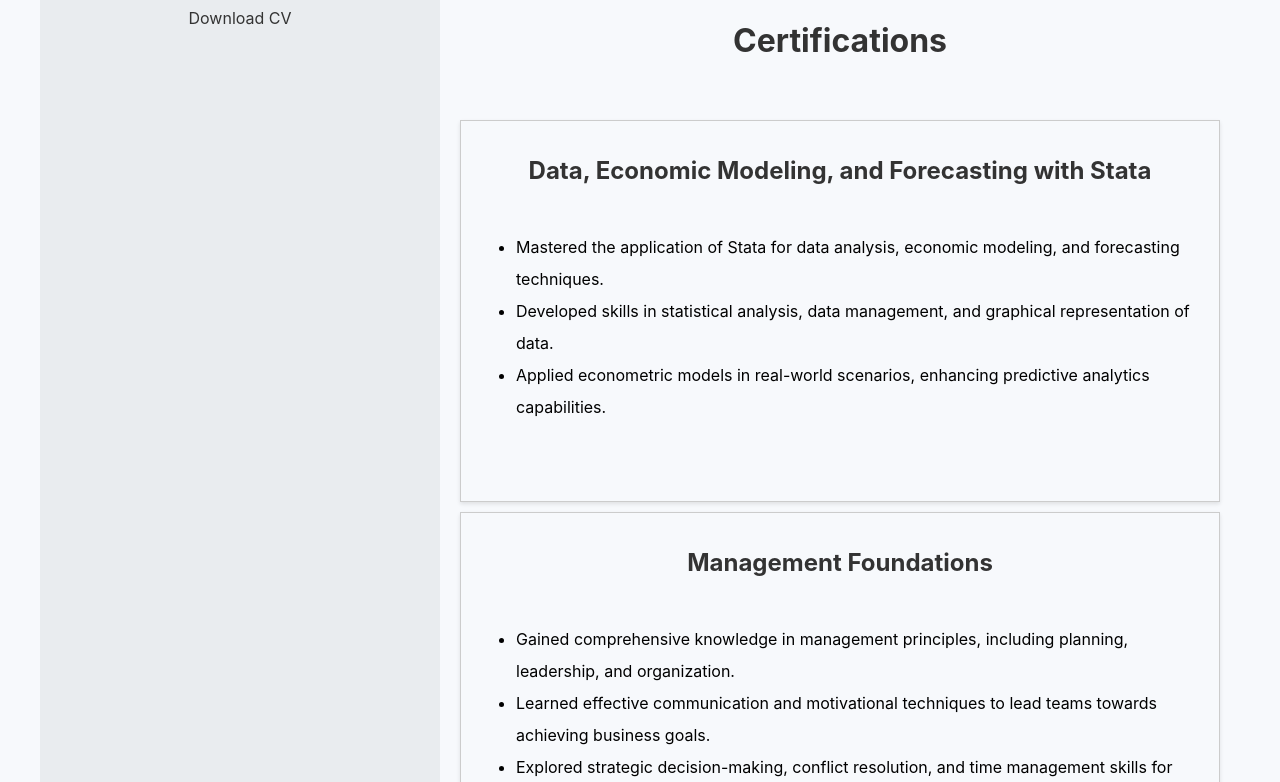
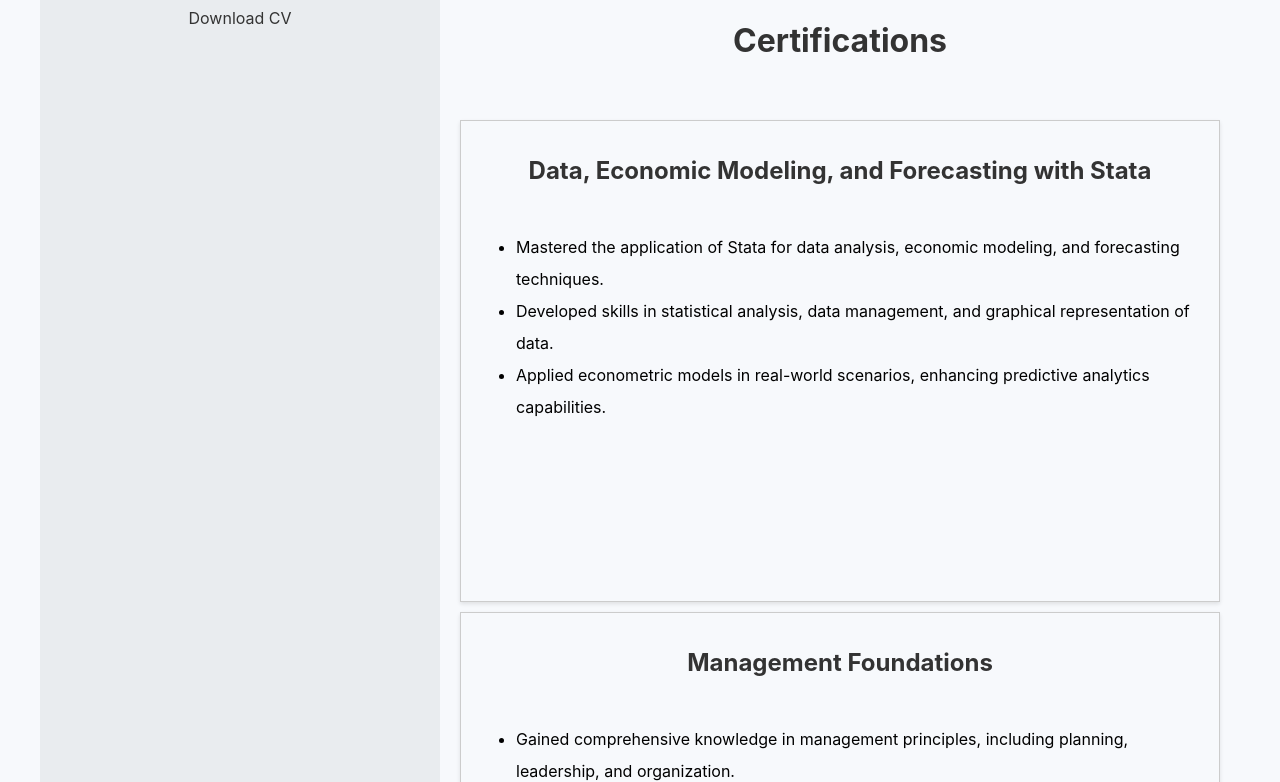
Before and after one commit to Alex-Shirazi1/KiarraSite, a React (Create React App) app in the folder kiarra-site/: page / in a window 1280 px wide. Shown: the part 758-1540 px from the top of the page. Built offline with nearby package versions, Linux system fonts and the light colour scheme.

Commit message:
fixed projects behavior

```diff
--- a/kiarra-site/src/App.css
+++ b/kiarra-site/src/App.css
@@ -291,7 +291,7 @@ h2 {
   transition: background-color 0.3s ease-in-out, color 0.3s ease-in-out;
   box-shadow: 0 2px 4px rgba(0, 0, 0, 0.1);
   cursor: pointer;
-  min-height: 350px;
+  min-height: 500px;
   overflow: hidden;
 }
 
@@ -304,7 +304,7 @@ h2 {
 
 .projects {
   display: grid;
-  grid-template-columns: repeat(2, 1fr);
+  grid-template-columns: repeat(3, 1fr);
   gap: 20px;
   padding: 20px;
 }
@@ -530,6 +530,7 @@ h2 {
     word-wrap: break-word; /* Ensures that long words will wrap and not overflow */
     overflow-wrap: break-word; /* Same as above, it's a standard property for word-wrap */
     padding: 10px; /* Add padding to prevent text from touching the edges */
+    min-height: 350px;
   }
 
   .projects {
@@ -597,9 +598,12 @@ h2 {
   .experience {
     width: 90%;
   }
+  .project {
+    min-height: 450px;
+  }
 
   .projects {
-    grid-template-columns: 1fr;
+    grid-template-columns: repeat(1, 1fr);
     gap: 10px;
   }
   .certifications {
@@ -622,8 +626,11 @@ h2 {
     gap: 10px;
   }
   .projects {
-    grid-template-columns: 2fr;
+    grid-template-columns: repeat(2, 1fr);
     gap: 10px;
+  }
+  .project {
+    min-height: 510px;
   }
 
 }
```
